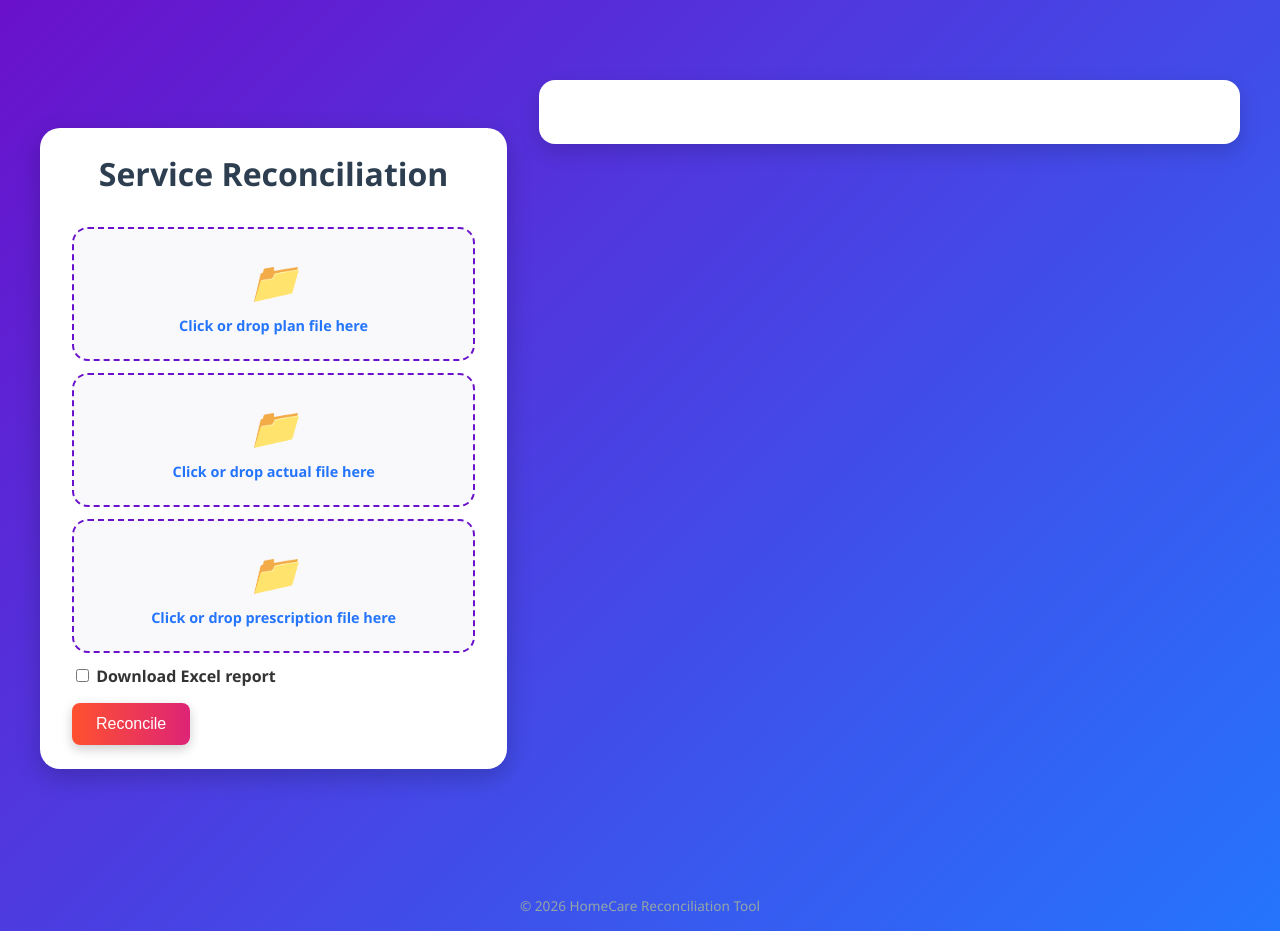
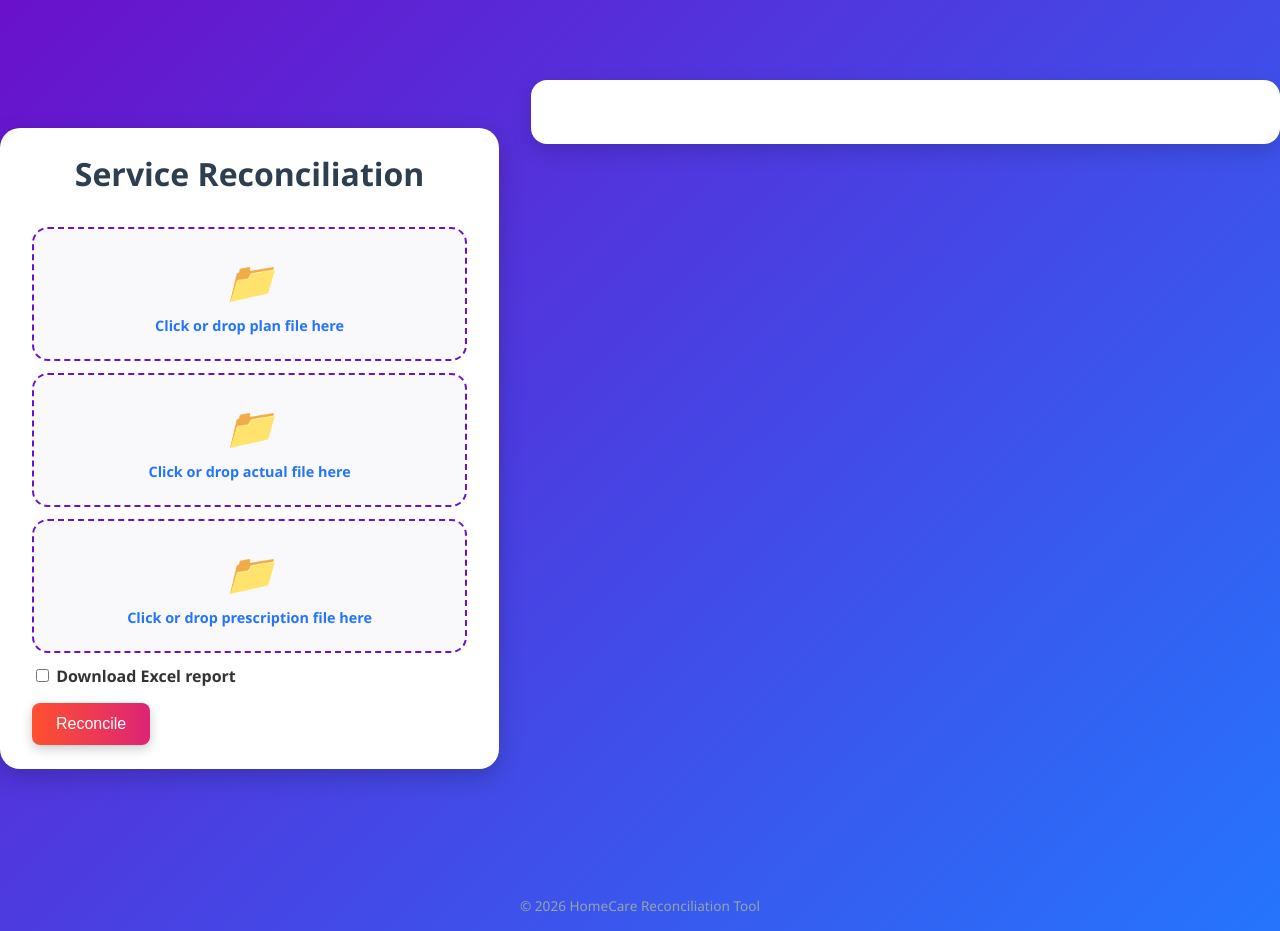
Before and after one commit to juanfelipe-dev/HelvetiCare-Reconcile, a FastAPI app: page / in a window 1280 px wide. Run offline with FastAPI, Linux system fonts and the light colour scheme.

Commit message:
fix upload panel position

```diff
--- a/app/static/styles.css
+++ b/app/static/styles.css
@@ -17,11 +17,11 @@ body {
     display: flex;
     flex-direction: row;
     align-items: flex-start;
-    justify-content: center;
+    justify-content: center; /* panes will fill entire row and be centered if extra space */
     gap: 2rem;
-    width: 100%;
-    max-width: 1200px;
-    padding: 0 1rem;
+    width: 100vw;         /* span whole viewport width */
+    max-width: none;      /* don't constrain to 1200px */
+    padding: 0;           /* avoid side padding that shifts panes */
 }
 
 /* left/right split: 2/5 and 3/5 proportions */
```
